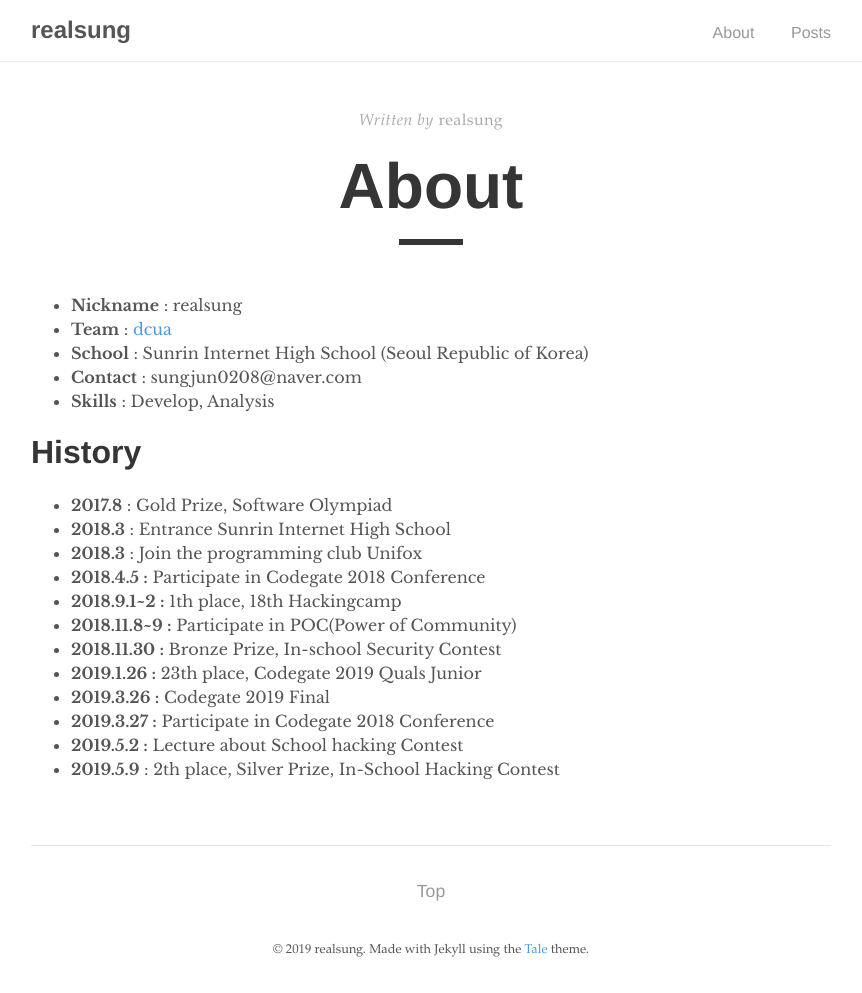
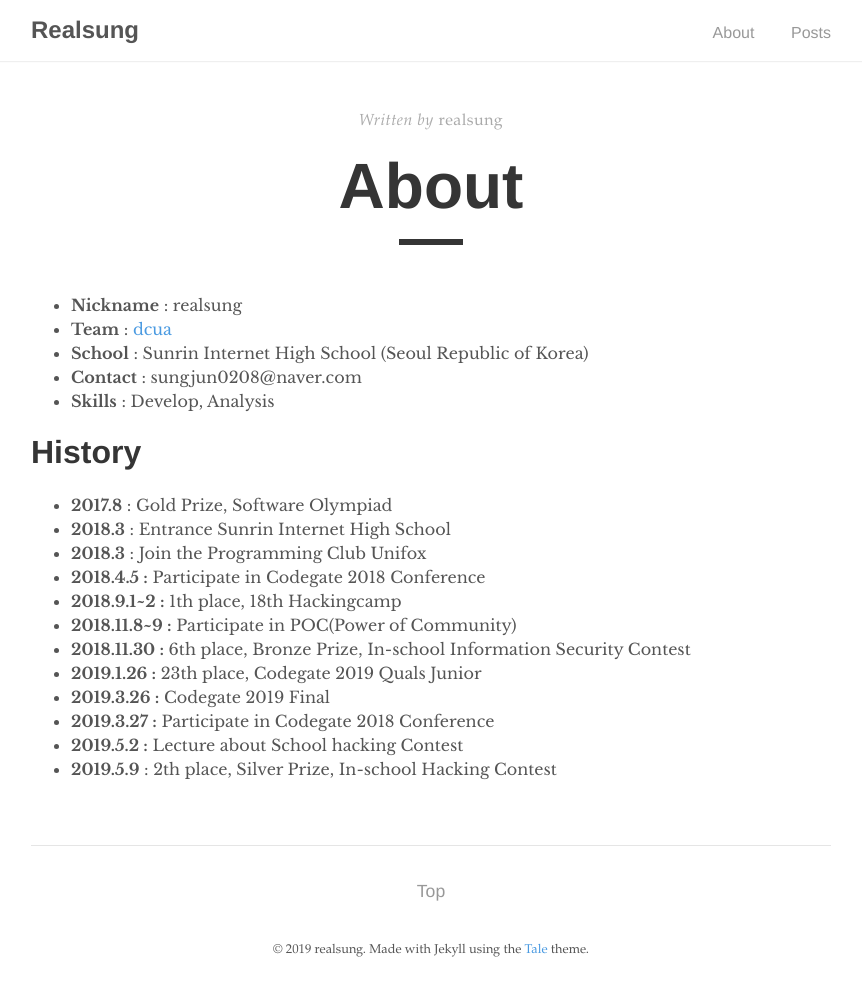
Before and after one commit to realsung/realsung.github.io_backup, a Jekyll site: the page built from about.md, in a window 1280 px wide. Shown: the whole page, without its empty margins (209-1071 px from the left). Built offline with Jekyll 4.4.1, drawn with Linux system fonts in a browser that asks for light colours.

Commit message:
update config

```diff
--- a/_config.yml
+++ b/_config.yml
@@ -1,5 +1,5 @@
 # Site settings
-title:          realsung
+title:          Realsung
 description:    "Hi :)"
 baseurl:        ""
 url:            "http://realsung.github.io"
@@ -33,7 +33,7 @@ plugins:
 
 # Permalinks
 permalink:      /:year-:month-:day/:title
-paginate:       5
+paginate:       10
 
 # Excludes
 exclude: [ Gemfile, Gemfile.lock, tale.gemspec ]
--- a/about.md
+++ b/about.md
@@ -12,16 +12,15 @@ permalink: /about/
 - __Skills__ : Develop, Analysis
 
 <h1>History</h1>
-
 - __2017.8__  : Gold Prize, Software Olympiad
 - __2018.3__ : Entrance Sunrin Internet High School
-- __2018.3__ :  Join the programming club Unifox
+- __2018.3__ :  Join the Programming Club Unifox
 - **2018.4.5 :** Participate in Codegate 2018 Conference
 - **2018.9.1~2 :** 1th place, 18th Hackingcamp
 - **2018.11.8~9 :** Participate in POC(Power of Community)
-- **2018.11.30 :** Bronze Prize, In-school Security Contest
+- **2018.11.30 :** 6th place, Bronze Prize, In-school Information Security Contest
 - **2019.1.26 :** 23th place, Codegate 2019 Quals Junior
 - **2019.3.26 :** Codegate 2019 Final
 - **2019.3.27 :** Participate in Codegate 2018 Conference
 - **2019.5.2 :** Lecture about School hacking Contest
-- **2019.5.9** : 2th place, Silver Prize, In-School Hacking Contest
+- **2019.5.9** : 2th place, Silver Prize, In-school Hacking Contest
```
